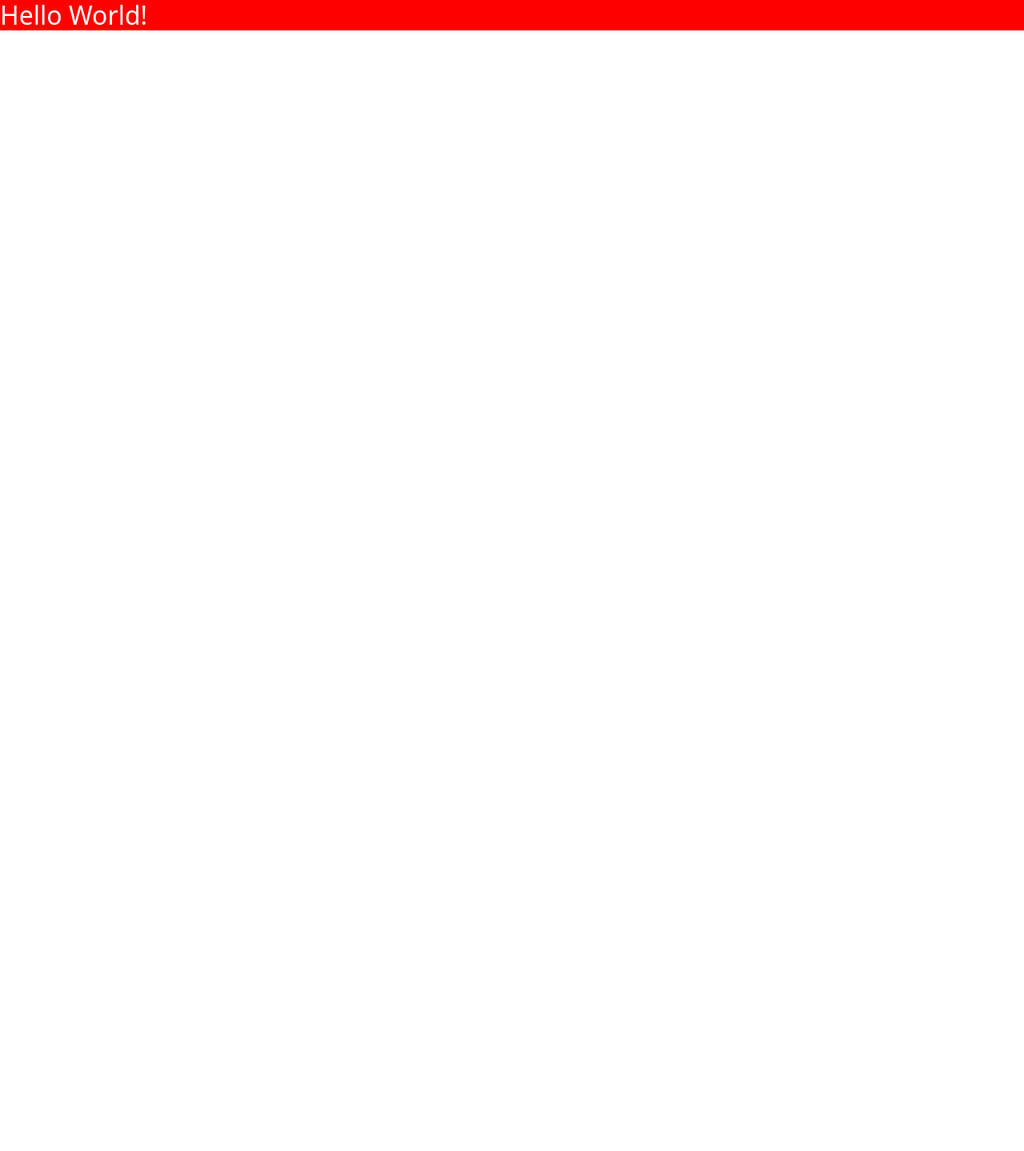
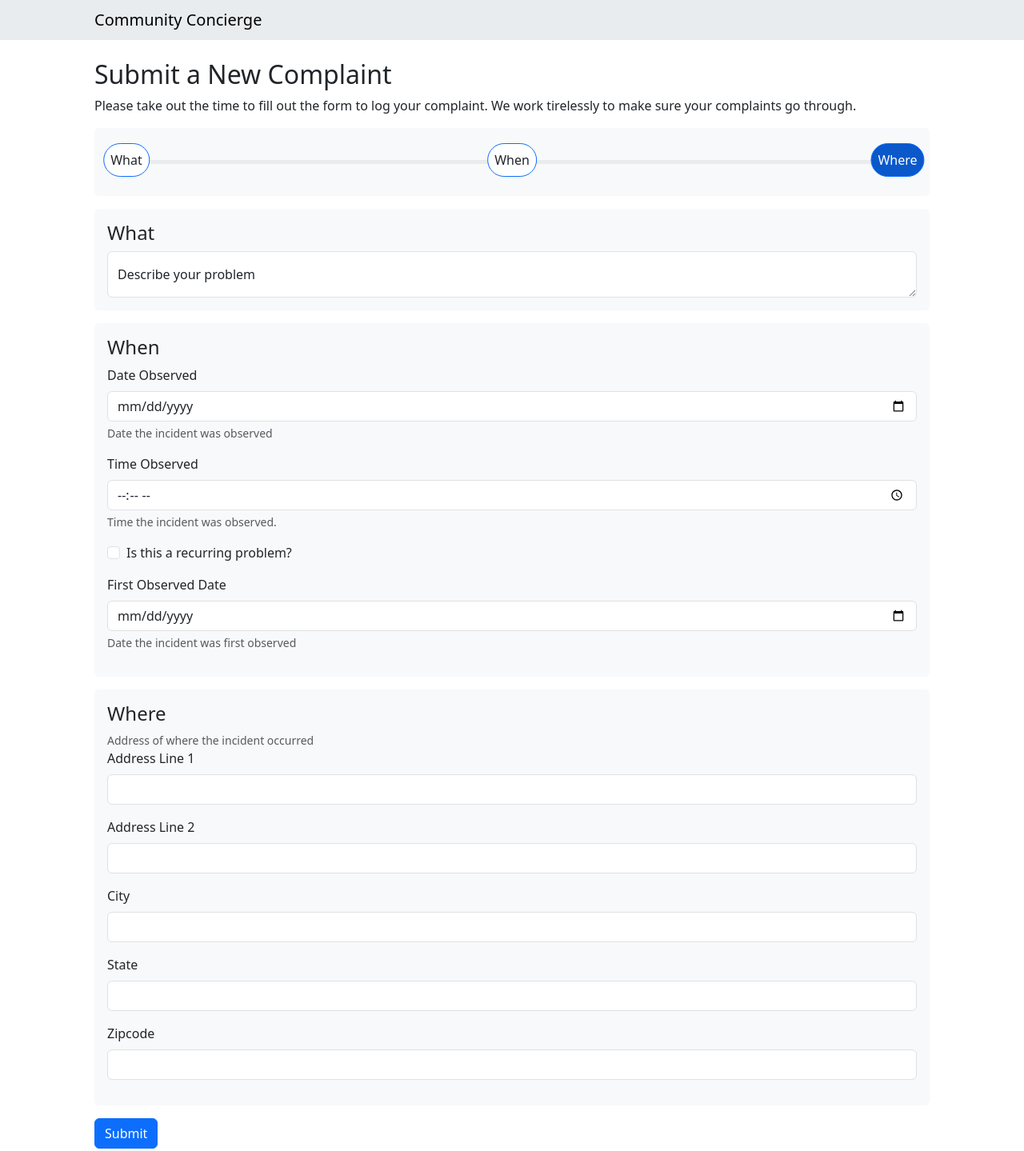
Before and after one commit to TechnoLuckkk/crm-concierge, a plain HTML site: page index.html in a window 1280 px wide. Shown: the whole page at 80% size. Before the commit the page ends 800 px from the top, so only its background shows below. Drawn offline with nearby package versions, Linux system fonts and the light colour scheme.

Commit message:
- Added style and log functionality

```diff
--- a/index.html
+++ b/index.html
@@ -1,16 +1,111 @@
 <!DOCTYPE html>
 <html lang="en">
+
 <head>
   <meta charset="UTF-8">
   <meta name="viewport" content="width=device-width, initial-scale=1.0">
-    <link href="https://cdn.jsdelivr.net/npm/bootstrap@5.3.2/dist/css/bootstrap.min.css" rel="stylesheet" integrity="sha384-T3c6CoIi6uLrA9TneNEoa7RxnatzjcDSCmG1MXxSR1GAsXEV/Dwwykc2MPK8M2HN" crossorigin="anonymous">
+  <link href="https://cdn.jsdelivr.net/npm/bootstrap@5.3.2/dist/css/bootstrap.min.css" rel="stylesheet"
+    integrity="sha384-T3c6CoIi6uLrA9TneNEoa7RxnatzjcDSCmG1MXxSR1GAsXEV/Dwwykc2MPK8M2HN" crossorigin="anonymous">
   <link href="style.css" rel="stylesheet">
   <title>Community Conceirge</title>
 </head>
+
 <body>
-    <script src="https://cdn.jsdelivr.net/npm/bootstrap@5.3.2/dist/js/bootstrap.bundle.min.js" integrity="sha384-C6RzsynM9kWDrMNeT87bh95OGNyZPhcTNXj1NW7RuBCsyN/o0jlpcV8Qyq46cDfL" crossorigin="anonymous"></script>
+  <script src="https://cdn.jsdelivr.net/npm/bootstrap@5.3.2/dist/js/bootstrap.bundle.min.js"
+    integrity="sha384-C6RzsynM9kWDrMNeT87bh95OGNyZPhcTNXj1NW7RuBCsyN/o0jlpcV8Qyq46cDfL"
+    crossorigin="anonymous"></script>
   <div class="main-splash">
-        <h2>Hello World!</h2>
+    <nav class="navbar bg-body-secondary">
+      <div class="container px-5">
+        <span class="navbar-brand mb-0 h1">Community Concierge</span>
       </div>
+    </nav>
+    <section>
+      <div class="container px-5 main-section-container">
+        <h2>Submit a New Complaint</h2>
+        <p>Please take out the time to fill out the form to log your complaint. We work tirelessly to make sure
+          your complaints go through.</p>
+        <div>
+          <div class="sticky-top bg-body-tertiary p-3 rounded-2">
+            <div class="position-relative m-4">
+              <div class="progress" role="progressbar" aria-label="Progress" style="height: 5px;">
+                <div class="progress-bar"></div>
+              </div>
+              <a type="button"
+                class="nav-link position-absolute top-0 start-0 translate-middle btn btn-sm btn-primary rounded-pill p-2 border border-primary nav-button"
+                href="#scrollspyHeading1">What</a>
+              <a type="button"
+                class="nav-link position-absolute top-0 start-50 translate-middle btn btn-sm btn-primary rounded-pill p-2 border border-primary nav-button"
+                href="#scrollspyHeading2">When</a>
+              <a type="button"
+                class="nav-link position-absolute top-0 start-100 translate-middle btn btn-sm btn-primary rounded-pill p-2 border border-primary nav-button"
+                href="#scrollspyHeading3">Where</a>
+            </div>
+          </div>
+          </nav>
+          <form data-bs-spy="scroll" data-bs-target="#navbar-example2" data-bs-root-margin="0px 0px -40%"
+            data-bs-smooth-scroll="true" class="scrollspy-example" tabindex="0" id="myForm">
+            <div id="scrollspyHeading1" class="my-3 bg-body-tertiary p-3 rounded-2">
+              <h4>What</h4>
+              <div class="form-floating">
+                <textarea class="form-control" placeholder="Describe your problem here" id="floatingTextarea" name="problemDescription"></textarea>
+                <label for="floatingTextarea">Describe your problem</label>
+              </div>
+            </div>
+            <div id="scrollspyHeading2" class="my-3 bg-body-tertiary p-3 rounded-2">
+              <h4>When</h4>
+              <div class="mb-3">
+                <label for="inputDate1" class="form-label">Date Observed</label>
+                <input type="date" class="form-control" id="inputDate1" aria-describedby="dateHelp1" placeholder="mm-dd-yyyy" name="problemDate">
+                <div id="dateHelp1" class="form-text">Date the incident was observed</div>
+              </div>
+              <div class="mb-3">
+                <label for="inputTime1" class="form-label">Time Observed</label>
+                <input type="time" class="form-control" id="inputTime1" aria-describedby="timeHelp" placeholder="hh:mm" name="problemTime">
+                <div id="timeHelp" class="form-text">Time the incident was observed.</div>
+              </div>
+              <div class="mb-3 form-check">
+                <input type="checkbox" class="form-check-input" id="recurringCheck1" name="isRecurring">
+                <label class="form-check-label" for="recurringCheck1">Is this a recurring problem?</label>
+              </div>
+              <div class="mb-3">
+                <label for="inputDate2" class="form-label">First Observed Date</label>
+                <input type="date" class="form-control" id="inputDate2" aria-describedby="dateHelp" placeholder="mm-dd-yyyy" name="problemFirstDate">
+                <div id="dateHelp" class="form-text">Date the incident was first observed</div>
+              </div>
+            </div>
+            <div id="scrollspyHeading3" class="my-3 bg-body-tertiary p-3 rounded-2">
+              <h4>Where</h4>
+              <div id="addressHelp1" class="form-text">Address of where the incident occurred</div>
+              <div class="mb-3">
+                <label for="inputAddress1" class="form-label">Address Line 1</label>
+                <input type="address" class="form-control" id="inputAddress1" aria-describedby="addressHelp1" name="addressLine1">
+              </div>
+              <div class="mb-3">
+                <label for="inputAddress2" class="form-label">Address Line 2</label>
+                <input type="address" class="form-control" id="inputAddress2" aria-describedby="addressHelp1" name="addressLine2">
+              </div>
+              <div class="mb-3">
+                <label for="inputAddress3" class="form-label">City</label>
+                <input type="address" class="form-control" id="inputAddress3" aria-describedby="addressHelp1" name="addressCity">
+              </div>
+              <div class="mb-3">
+                <label for="inputAddress4" class="form-label">State</label>
+                <input type="address" class="form-control" id="inputAddress4" aria-describedby="addressHelp1" name="addressState">
+              </div>
+              <div class="mb-3">
+                <label for="inputAddress5" class="form-label">Zipcode</label>
+                <input type="address" class="form-control" id="inputAddress5" aria-describedby="addressHelp1" name="addressZipCode">
+              </div>
+            </div>
+            </div>
+            <button type="Submit" class="btn btn-primary">Submit</button>
+          </form>
+        </div>
+      </div>
+    </section>
+  </div>
+  <script src="index.js"></script>
 </body>
+
 </html>
--- /dev/null
+++ b/index.js
@@ -0,0 +1,9 @@
+var form = document.getElementById("myForm");
+function handleForm(event) {
+    event.preventDefault();
+    const data = new FormData(event.target);
+    for (var [key, value] of data.entries()) {
+        console.log(key, value);
+    }
+}
+form.addEventListener('submit', handleForm);
--- a/style.css
+++ b/style.css
@@ -1,4 +1,7 @@
-.main-splash {
-    background-color: red;
-    color: white;
+.main-section-container {
+    padding: 1.5rem 0;
 }
+
+.nav-button {
+    background-color: white;
+}
```
Lines whose indentation alone changed are shown as unchanged.
